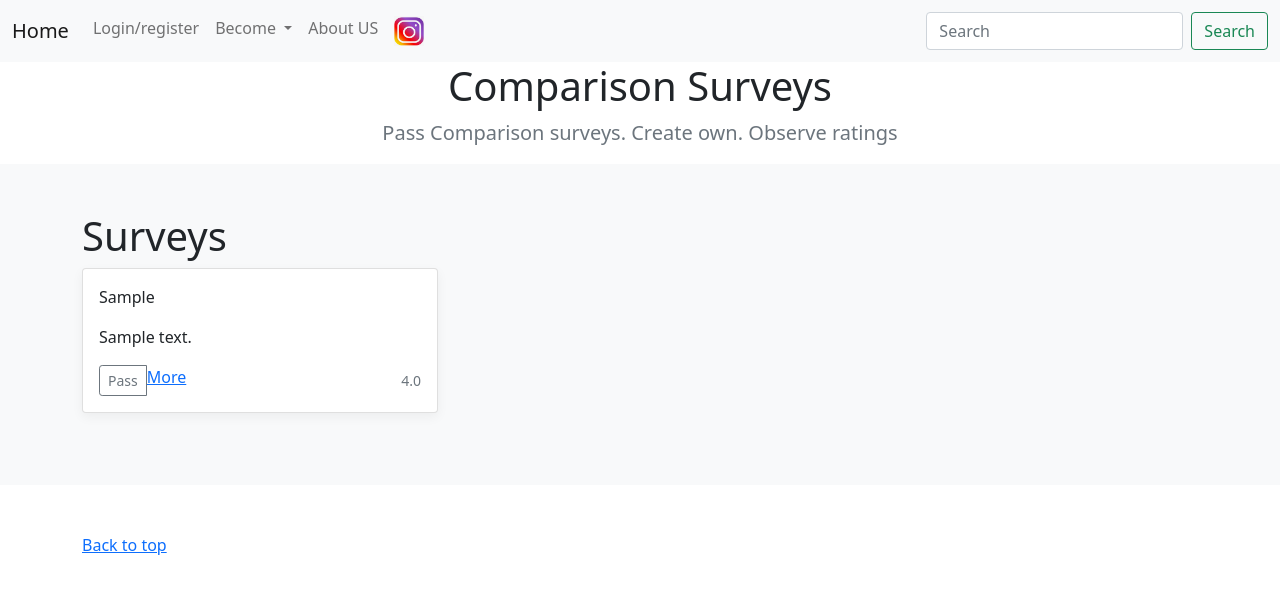
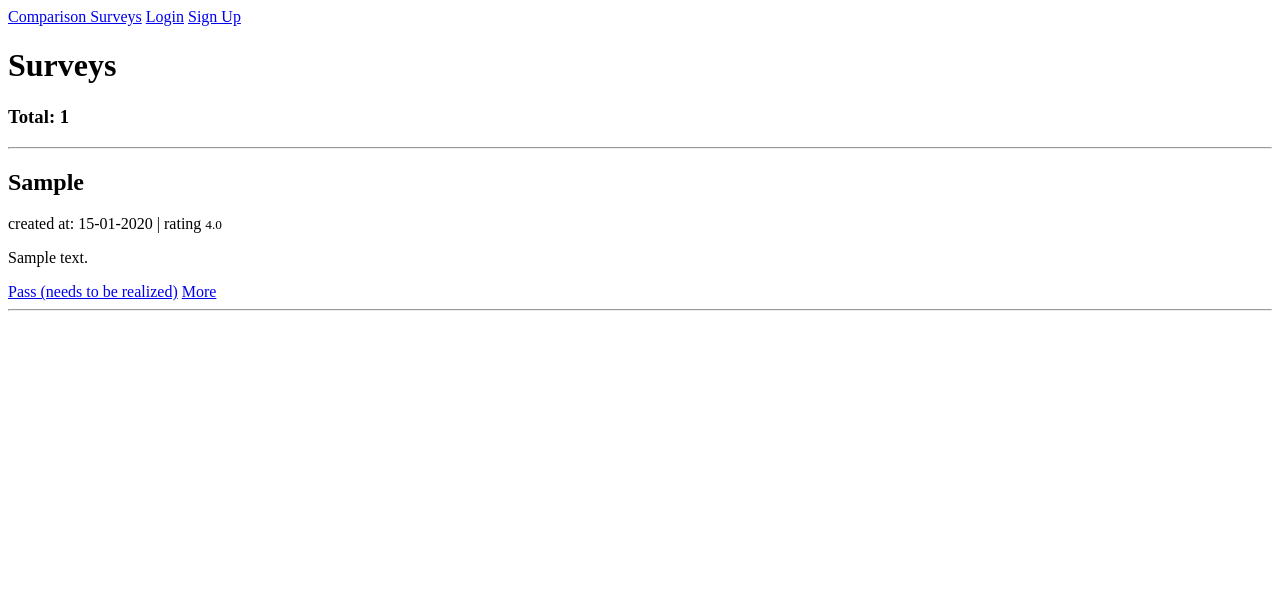
Before and after one commit to CyganFx/VoteRate, a Django app: page /comparison-survey/ in a window 1280 px wide. Shown: the top 608 px of the page. Run offline with Django 3.2, Linux system fonts and the light colour scheme; tables that the repository leaves empty hold one stand-in row (values such as "Sample post").

Commit message:
comparison_survey app: recreated base layouts for app, rebuilded cbv on some endpoints, slight changes to models, OVERALL: still in progress

```diff
--- a/comparison_survey/forms.py
+++ b/comparison_survey/forms.py
@@ -5,11 +5,10 @@ from comparison_survey.models import ComparisonSurvey, RateObject
 class ComparisonSurveyForm(forms.ModelForm):
     class Meta:
         model = ComparisonSurvey
-        fields = '__all__'
-        exclude = ('user', 'rating', 'date_created',)
+        fields = ('topic', 'description',)
 
 
 class RateObjectForm(forms.ModelForm):
     class Meta:
         model = RateObject
-        fields = '__all__'
+        fields = ('description', 'media',)
--- a/comparison_survey/templates/comparison_survey/base.layout.html
+++ b/comparison_survey/templates/comparison_survey/base.layout.html
@@ -25,6 +25,7 @@
                     <a class="nav-link active" aria-current="page" href="#">surveys</a>
                 </li>
                 <li class="nav-item">
+                <a class="nav-link" href="{% url 'comparison-survey-home' %}">Comparison Survey</a>
                     {% if user.is_authenticated %}
                         <a class="nav-link" href="{% url 'profile' %}">Profile</a>
                         <a class="nav-link" href="{% url 'logout' %}">Logout</a>
--- /dev/null
+++ b/comparison_survey/templates/comparison_survey/csurvey.base.layout.html
@@ -0,0 +1,38 @@
+{% load static %}
+
+<!--LAYOUT FOR COMPARISON SURVEY APP TO RENDER LIST OF RECORDS-->
+<!--
+    THIS LAYOUT IS BASE LAYOUT FOR COMPARISON SURVEY APPLICATION
+-->
+
+<!DOCTYPE html>
+<html lang="en">
+<head>
+    <meta charset="UTF-8">
+    <!--CSS ADD HERE-->
+    <title>VoteRate - {% block title %}{% endblock %}</title>
+</head>
+<body>
+
+<!--NAVIGATION BAR-->
+<div>
+    <a href="{% url 'comparison-survey-home' %}">Comparison Surveys</a>
+    {% if user.is_authenticated %}
+          <a href="{% url 'my-surveys-all' %}">My comparison surveys</a>
+          <a href="{% url 'profile' %}">Profile</a>
+          <p>{{ user.username }}</p>
+          <a href="{% url 'logout' %}">Logout</a>
+       {% else %}
+          <a href="{% url 'login' %}">Login</a>
+          <a href="{% url 'register' %}">Sign Up</a>
+    {% endif %}
+</div>
+
+<!---->
+{% block placeholder-for-creator-features %}{% endblock %}
+
+<!--RENDER CONTENTS OF PAGE HERE-->
+{% block contents %}
+{% endblock %}
+</body>
+</html>
--- /dev/null
+++ b/comparison_survey/templates/comparison_survey/csurvey.index.page.html
@@ -0,0 +1,48 @@
+{% extends "comparison_survey/csurvey.base.layout.html" %}
+
+{% block title %}Home{% endblock %}
+
+{% block contents %}
+                    {% if cSurveys %}
+                        <div>
+                            <h1>Surveys</h1>
+                        </div>
+                        <h3>Total: {{ total }}</h3>
+                 {% for cs in cSurveys %}
+                                <hr>
+                                <h2>{{ cs.topic }}</h2>
+                                <p>created at: {{ cs.date_created|date:'d-m-Y' }} | rating <small>{{ cs.rating }}</small></p>
+                                <p>{{ cs.description|truncatechars:15 }}</p>
+                                        <div>
+                                        <a href="#">Pass (needs to be realized)</a>
+                                            <a href="{% url 'comparison-survey-by-id' cs.pk %}">More</a>
+                                        </div>
+                                <hr>
+                {% endfor %}
+
+                        {% if is_paginated %}
+                            <ul>
+                            {% if page_obj.has_previous %}
+                                <li><a href="?page={{ page_obj.previous_page_number }}">&laquo;</a></li>
+                            {% endif %}
+
+                        {% for i in paginator.page_range %}
+                                <li {% if page_obj.number == i %} class="active" {% endif %}>
+                                    <a href="?page={{i}}">{{ i }}</a>
+                                </li>
+                        {% endfor %}
+
+                        {% if page_obj.has_next %}
+                                <li><a href="?page={{ page_obj.next_page_number }}">&raquo;</a></li>
+                        {% endif %}
+                            </ul>
+                    {% endif %}
+
+             {% else %}
+                <h6>No surveys added. Check later</h6>
+                    {% if user.is_authenticated %}
+                 <a href="{% url 'my-surveys-new' %}">Create your own comparison survey</a>
+                    {% endif %}
+            {% endif %}
+
+{% endblock %}
--- a/comparison_survey/templates/comparison_survey/home.page.html
+++ /dev/null
@@ -1,148 +0,0 @@
-{% load static %}
-<!doctype html>
-<html lang="en">
-<style>
-    :root {
-        --jumbotron-padding-y: 3rem;
-    }
-
-    footer {
-        padding-top: 3rem;
-        padding-bottom: 3rem;
-    }
-
-    footer p {
-        margin-bottom: .25rem;
-    }
-
-    .box-shadow {
-        box-shadow: 0 .25rem .75rem rgba(0, 0, 0, .05);
-    }
-</style>
-<head>
-    <meta charset="utf-8">
-    <meta name="viewport" content="width=device-width, initial-scale=1">
-
-    <link href="https://cdn.jsdelivr.net/npm/bootstrap@5.0.0-beta3/dist/css/bootstrap.min.css" rel="stylesheet"
-          integrity="sha384-eOJMYsd53ii+scO/bJGFsiCZc+5NDVN2yr8+0RDqr0Ql0h+rP48ckxlpbzKgwra6" crossorigin="anonymous">
-
-    <title>Hello!</title>
-</head>
-<body>
-<nav class="navbar navbar-expand-lg navbar-light bg-light">
-    <div class="container-fluid">
-        <a class="navbar-brand" href="#">Home</a>
-        <button class="navbar-toggler" type="button" data-bs-toggle="collapse" data-bs-target="#navbarSupportedContent"
-                aria-controls="navbarSupportedContent" aria-expanded="false" aria-label="Toggle navigation">
-            <span class="navbar-toggler-icon"></span>
-        </button>
-        <div class="collapse navbar-collapse" id="navbarSupportedContent">
-            <ul class="navbar-nav me-auto mb-2 mb-lg-0">
-                <li class="nav-item">
-                    {% if user.is_authenticated %}
-                        <li class="nav-item">
-                            <a class="nav-link active" aria-current="page" href="{% url 'my-surveys-all' %}">My comparison surveys</a>
-                        </li>
-                        <a class="nav-link" href="{% url 'profile' %}">Profile</a>
-                        <a class="nav-link" href="{% url 'logout' %}">Logout</a>
-                    {% else %}
-                        <a class="nav-link" href="{% url 'login' %}">Login/register</a>
-                    {% endif %}
-                </li>
-                <li class="nav-item dropdown">
-                    <a class="nav-link dropdown-toggle" href="#" id="navbarDropdown" role="button"
-                       data-bs-toggle="dropdown" aria-expanded="false">
-                        Become
-                    </a>
-                    <ul class="dropdown-menu" aria-labelledby="navbarDropdown">
-                        <li><a class="dropdown-item" href="#">Creator</a></li>
-                        <li><a class="dropdown-item" href="#">Another</a></li>
-                        <li>
-                            <hr class="dropdown-divider">
-                        </li>
-                        <li><a class="dropdown-item" href="#">Something else here</a></li>
-                    </ul>
-                </li>
-
-                <li class="nav-item">
-                    <a class="nav-link" href="#">About US</a>
-                </li>
-
-                <li class="nav-item">
-                    <a class="nav-link" href="#">
-                        <img src="{% static 'comparison_survey/images/inst.png' %}" alt="" width="30" height="30">
-                    </a>
-                </li>
-            </ul>
-            <form class="d-flex">
-
-                <input class="form-control me-2" type="search" placeholder="Search" aria-label="Search">
-                <button class="btn btn-outline-success" type="submit">Search</button>
-
-            </form>
-        </div>
-    </div>
-</nav>
-
-<script src="https://cdn.jsdelivr.net/npm/bootstrap@5.0.0-beta3/dist/js/bootstrap.bundle.min.js"
-        integrity="sha384-JEW9xMcG8R+pH31jmWH6WWP0WintQrMb4s7ZOdauHnUtxwoG2vI5DkLtS3qm9Ekf"
-        crossorigin="anonymous"></script>
-<main role="main">
-
-    <section class="jumbotron text-center">
-        <div class="container">
-            <h1 class="jumbotron-heading">Comparison Surveys</h1>
-            <p class="lead text-muted">Pass Comparison surveys. Create own. Observe ratings</p>
-        </div>
-    </section>
-
-    <div class="album py-5 bg-light">
-        <div class="container">
-            <div class="row">
-
-                {% if dataSet %}
-            <div>
-                    <h1>Surveys</h1>
-            </div>
-                 {% for cs in dataSet %}
-                        <div class="col-md-4">
-                            <div class="card mb-4 box-shadow">
-                                <div class="card-body">
-                                <p class="card-text">{{ cs.topic }}</p>
-                                <p class="card-text">{{ cs.description }}</p>
-                                    <div class="d-flex justify-content-between align-items-center">
-                                        <div class="btn-group">
-                                        <button type="button" class="btn btn-sm btn-outline-secondary">Pass</button>
-                                            <a href="{% url 'comparison-survey-by-id' cs.id %}">More</a>
-                                        </div>
-                                        <small class="text-muted">{{ cs.rating }}</small>
-                                    </div>
-                                </div>
-                            </div>
-                        </div>
-                {% endfor %}
-
-             {% else %}
-                <h6>No surveys added. Check later</h6>
-                    {% if user.is_authenticated %}
-                 <a href="{% url 'my-surveys-new' %}">Create your own comparison survey</a>
-                    {% endif %}
-            {% endif %}
-
-
-            </div>
-        </div>
-    </div>
-</main>
-
-<footer class="text-muted">
-    <div class="container">
-        <p class="float-right">
-            <a href="#">Back to top</a>
-        </p>
-    </div>
-</footer>
-
-
-</body>
-</html>
--- a/comparison_survey/urls.py
+++ b/comparison_survey/urls.py
@@ -3,8 +3,8 @@ from comparison_survey.views import *
 
 urlpatterns = [
     # for any user
-    path('', RetrieveAllComparisonSurvey, name='comparison-survey-home'),
-    path('<int:id>', RetrieveComparisonSurveyById, name='comparison-survey-by-id'),
+    path('', ComparisonSurveyAll.as_view(), name='comparison-survey-home'),
+    path('<int:pk>', ComparisonSurveyDetail.as_view(), name='comparison-survey-by-id'),
     # TODO - implement search view for comparison survey
     # path('search/<int:num>'),
     # path('search/<str:topic>'),
@@ -12,11 +12,10 @@ urlpatterns = [
     # for authorized users
     path('my_surveys/all', RetrieveCreatorComparisonSurveys, name='my-surveys-all'),
     path('my_surveys/<int:id>', RetrieveComparisonSurveyOfCreatorById, name='my-survey'),
-    path('my_surveys/edit', CreateComparisonSurvey, name='my-surveys-new'),
+    path('my_surveys/edit', CreateComparisonSurvey.as_view(), name='my-surveys-new'),
     path('my_surveys/edit/<int:id>', UpdateComparisonSurvey, name='my-surveys-change'),
     path('my_surveys/remove/<int:id>', DeleteComparisonSurvey, name='my-surveys-delete'),
 
     path('my_surveys/edit/ro', CreateRateObject, name='rate-object-new'),
     path('my_surveys/edit/ro/<int:id>', DeleteRateObject, name='rate-object-delete'),
-    # TODO - RateObject model CRUD urls needed to be implemented
 ]
--- a/comparison_survey/views.py
+++ b/comparison_survey/views.py
@@ -1,38 +1,43 @@
-from django.http import Http404
+from django.http import Http404, HttpResponseRedirect
 from django.shortcuts import render, redirect, get_object_or_404
 from django.utils import timezone
-
+from django.views.generic import ListView, DetailView, CreateView
 from .forms import ComparisonSurveyForm, RateObjectForm
 from .models import ComparisonSurvey, RateObject
 
 
 # #### Comparison Survey views (CRUD) ####
 
-# FOR ANY USERS
+# FOR ANY USER
 
-def RetrieveAllComparisonSurvey(request, template='comparison_survey/home.page.html'):
-    """Returns all comparison surveys - home.page.html"""
-    dataset = ComparisonSurvey.objects.all()
-    context = {
-        'dataSet': dataset,
-    }
-    return render(request, template, context=context)
+class ComparisonSurveyAll(ListView):
+    """Returns all comparison surveys - csurvey.index.page.html"""
+    model = ComparisonSurvey
+    template_name = 'comparison_survey/csurvey.index.page.html'
+    paginate_by = 12
+    queryset = ComparisonSurvey.objects.all().order_by('-rating')
+    context_object_name = 'cSurveys'
+
+    def get_context_data(self, *args, **kwargs):
+        context = super(ComparisonSurveyAll, self).get_context_data(*args, **kwargs)
+        context['total'] = ComparisonSurvey.objects.all().count()
+        return context
 
 
-def RetrieveComparisonSurveyById(request, id, template='comparison_survey/survey.page.html'):
-    """Returns exact comparison survey by id - survey.page.html"""
-    try:
-        survey = ComparisonSurvey.objects.get(id=id)
-        rateObjects = RateObject.objects.filter(survey_id=id)
-        context = {
-            'survey': survey,
-            'rateObjects': rateObjects,
-        }
+class ComparisonSurveyDetail(DetailView):
+    """Returns exact comparison survey by id - csurvey.single.page.html"""
+    model = ComparisonSurvey
+    template_name = 'comparison_survey/csurvey.single.page.html'
+    context_object_name = 'survey'
 
-    except ComparisonSurvey.DoesNotExist:
-        raise Http404('Data does not exist')
+    def get_context_data(self, *args, **kwargs):
+        context = super(ComparisonSurveyDetail, self).get_context_data(*args, **kwargs)
+        context['rateObjects'] = RateObject.objects.all().filter(survey_id=self.object.id)
 
-    return render(request, template, context=context)
+        cs_object = self.get_object()
+        cs_object.views += 1
+        cs_object.save()
+        return context
 
 
 # FOR AUTHORIZED USERS ONLY
@@ -40,7 +45,7 @@ def RetrieveComparisonSurveyById(request, id, template='comparison_survey/survey
 def RetrieveCreatorComparisonSurveys(request, template='comparison_survey/dashboard.page.html'):
     """Returns all surveys created by exact user (user id retrieved from request.user) - dashboard.page.html"""
     try:
-        creatorSurveys = ComparisonSurvey.objects.filter(user_id=request.user.id)
+        creatorSurveys = ComparisonSurvey.objects.filter(author=request.user.id)
         context = {
             'mySurveys': creatorSurveys,
         }
@@ -50,7 +55,7 @@ def RetrieveCreatorComparisonSurveys(request, template='comparison_survey/dashbo
 
 
 def RetrieveComparisonSurveyOfCreatorById(request, id, template='comparison_survey/survey.edit.page.html'):
-    """Returns exact comparison survey by id - survey.page.html"""
+    """Returns exact comparison survey by id - csurvey.single.page.html"""
     try:
         survey = ComparisonSurvey.objects.get(id=id)
         rateObjects = RateObject.objects.filter(survey_id=id)
@@ -64,15 +69,18 @@ def RetrieveComparisonSurveyOfCreatorById(request, id, template='comparison_surv
     return render(request, template, context=context)
 
 
-def CreateComparisonSurvey(request, template='comparison_survey/survey.new.page.html'):
+class CreateComparisonSurvey(CreateView):
     """Used to create comparison survey and redirect user after creation to the user's surveys dashboard - survey.edit.page.html"""
-    form = ComparisonSurveyForm(request.POST or None)
-    if form.is_valid():
-        form.instance.user_id_id = request.user.id
-        form.instance.date_created = timezone.now()
-        form.save()
-        return redirect('my-surveys-all')
-    return render(request, template, {'form': form})
+    model = ComparisonSurvey
+    form_class = ComparisonSurveyForm
+    template_name = 'comparison_survey/survey.new.page.html'
+    success_url = '../my_surveys/all'
+
+    def form_valid(self, form):
+        self.object = form.save(commit=False)
+        self.object.author = self.request.user
+        self.object.save()
+        return HttpResponseRedirect(self.get_success_url())
 
 
 def UpdateComparisonSurvey(request, id, template='comparison_survey/survey.edit.page.html'):
@@ -86,7 +94,7 @@ def UpdateComparisonSurvey(request, id, template='comparison_survey/survey.edit.
 
 
 def DeleteComparisonSurvey(request, id, template='comparison_survey/survey.edit.page.html'):
-    """Used to delete comparison survey record - survey.edit.page.html, survey.page.html"""
+    """Used to delete comparison survey record - survey.edit.page.html, csurvey.single.page.html"""
     try:
         data = get_object_or_404(ComparisonSurvey, id=id)
     except Exception:
@@ -111,7 +119,7 @@ def CreateRateObject(request, template='comparison_survey/rateobj.new.page.html'
 
 
 def DeleteRateObject(request, id, template='comparison_survey/survey.edit.page.html'):
-    """Used to delete comparison survey record - survey.edit.page.html, survey.page.html"""
+    """Used to delete comparison survey record - survey.edit.page.html, csurvey.single.page.html"""
     try:
         data = get_object_or_404(RateObject, id=id)
     except Exception:
```
Also changed, not shown: comparison_survey/models.py (+6 -6 lines), comparison_survey/templates/comparison_survey/csurvey.single.layout.html (added, +20 -0 lines), comparison_survey/templates/comparison_survey/csurvey.single.page.html (added, +45 -0 lines), comparison_survey/templates/comparison_survey/dashboard.page.html (+15 -17 lines), comparison_survey/templates/comparison_survey/search.page.html (deleted, +0 -10 lines), comparison_survey/templates/comparison_survey/survey.edit.page.html (deleted, +0 -43 lines), comparison_survey/templates/comparison_survey/survey.new.page.html (+10 -9 lines), comparison_survey/templates/comparison_survey/survey.page.html (deleted, +0 -31 lines), comparison_survey/migrations/0004_auto_20210518_1120.py (added).
